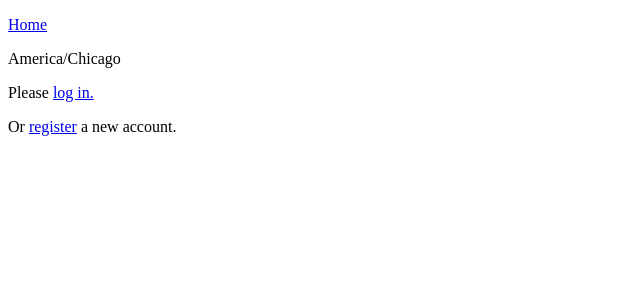
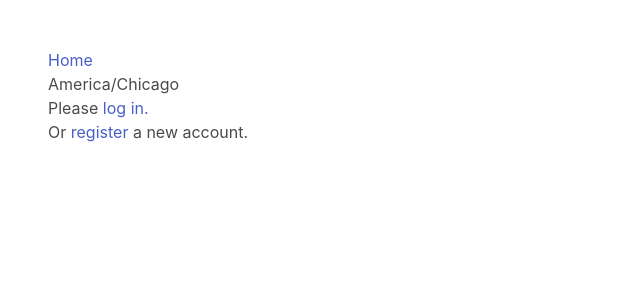
Before and after one commit to nvp85/schedule, a Django app: template templates/home.html in a window 1280 px wide. Shown: the top 300 px of the page, without its empty margins (0-640 px from the left). Run offline with Django 3.2, Linux system fonts and the light colour scheme; the template is opened without the code that fills it, so the values that code supplies are empty.

Commit message:
modify base.html. get started with bulma

```diff
--- a/templates/base.html
+++ b/templates/base.html
@@ -3,6 +3,7 @@
 <head>
     <meta charset="UTF-8">
     <title>Schedule</title>
+    <link rel="stylesheet" href="https://cdn.jsdelivr.net/npm/bulma@0.9.4/css/bulma.min.css">
     <style>
         table, th, td {
             border: 1px solid black;
@@ -12,11 +13,13 @@
     </style>
 </head>
 <body>
+    <section class="section">
     <p><a href="{% url 'home' %}">Home</a></p>
     {% load tz %}
     {% get_current_timezone as TIME_ZONE %}
     <p>{{ TIME_ZONE }}</p>
     {% block content %}
     {% endblock %}
+    </section>
 </body>
 </html>
```
